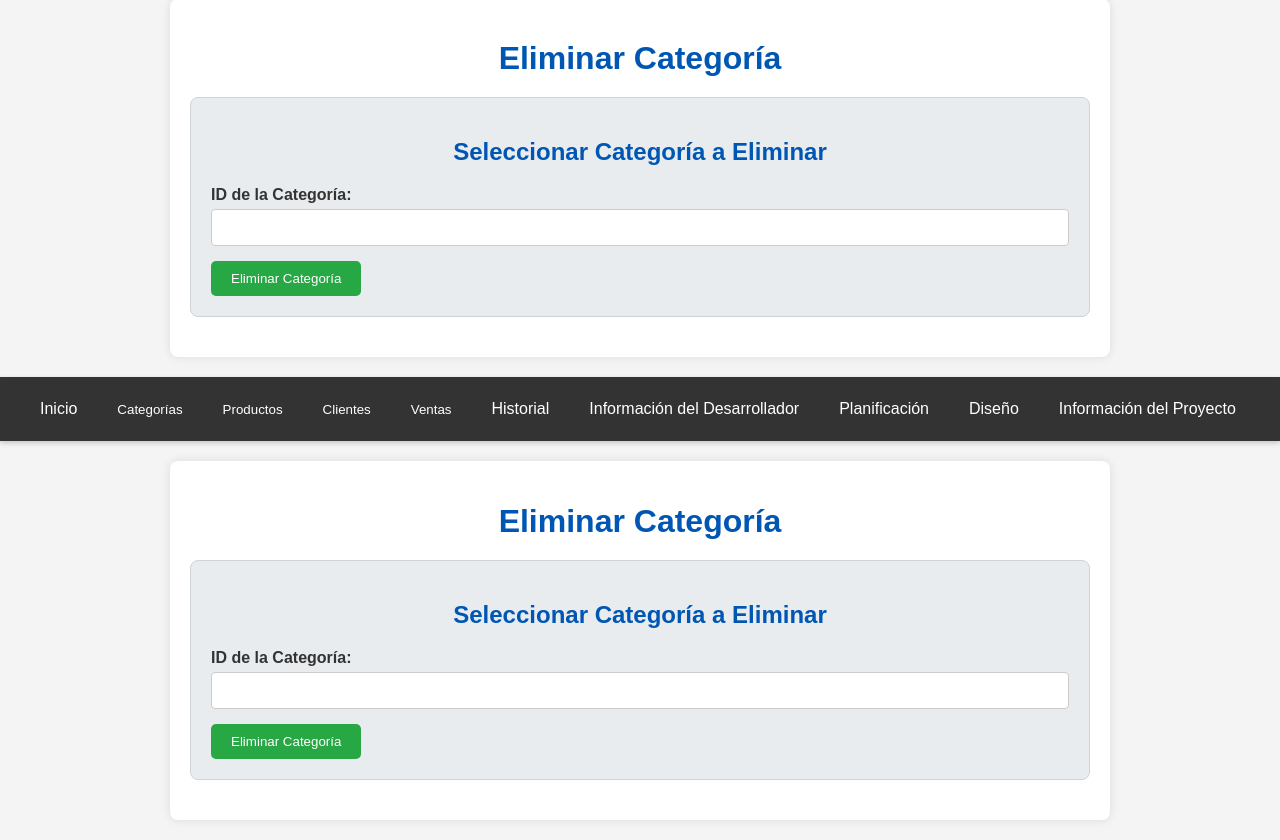
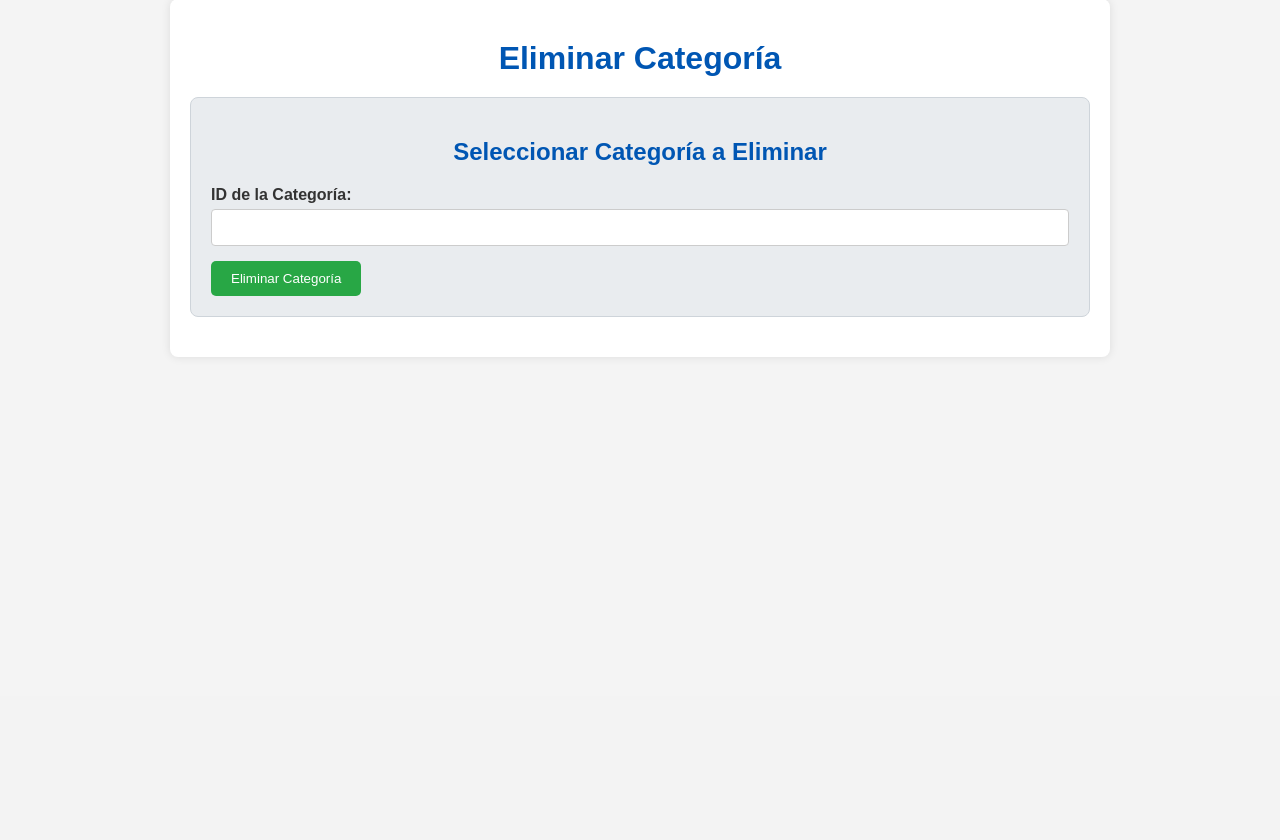
Before and after one commit to Davidvg077/proyecto_valeo_api, a FastAPI app: page /categorias/delete in a window 1280 px wide. Shown: the part 104-944 px from the top of the page. After the commit the page ends 421 px from the top, so only its background shows below. Run offline with FastAPI, Linux system fonts and the light colour scheme; parts of the project's set-up code (start-up, migrations or seed data) failed here and were passed over.

Commit message:
correcion de errores

```diff
--- a/templates/categorias/delete.html
+++ b/templates/categorias/delete.html
@@ -76,7 +76,7 @@
             }
 
             try {
-                const response = await fetch(`/categorias/${id}`, {
+                const response = await fetch(/categorias/${id}, {
                     method: 'DELETE'
                 });
 
@@ -85,7 +85,7 @@
                     document.getElementById('deleteForm').reset();
                 } else {
                     const error = await response.json();
-                    document.getElementById('message').innerHTML = `<p style="color: red;">Error: ${error.detail}</p>`;
+                    document.getElementById('message').innerHTML = <p style="color: red;">Error: ${error.detail}</p>;
                 }
             } catch (error) {
                 console.error('Error:', error);
@@ -93,66 +93,3 @@
             }
         });
     </script>
-</body>
-</html>
-    <title>Eliminar Categoría</title>
-    <link rel="stylesheet" href="/static/css/style.css" />
-</head>
-<body>
-    <nav class="navbar">
-        <a href="/">Inicio</a>
-        <div class="dropdown">
-            <button class="dropbtn">Categorías</button>
-            <div class="dropdown-content">
-                <a href="/categorias/create">Crear Categoría</a>
-                <a href="/categorias/read">Ver Categorías</a>
-                <a href="/categorias/update">Actualizar Categoría</a>
-                <a href="/categorias/delete">Eliminar Categoría</a>
-            </div>
-        </div>
-        <div class="dropdown">
-            <button class="dropbtn">Productos</button>
-            <div class="dropdown-content">
-                <a href="/productos/create">Crear Producto</a>
-                <a href="/productos/read">Ver Productos</a>
-                <a href="/productos/update">Actualizar Producto</a>
-                <a href="/productos/delete">Eliminar Producto</a>
-            </div>
-        </div>
-        <div class="dropdown">
-            <button class="dropbtn">Clientes</button>
-            <div class="dropdown-content">
-                <a href="/clientes/create">Crear Cliente</a>
-                <a href="/clientes/read">Ver Clientes</a>
-                <a href="/clientes/update">Actualizar Cliente</a>
-                <a href="/clientes/delete">Eliminar Cliente</a>
-            </div>
-        </div>
-        <div class="dropdown">
-            <button class="dropbtn">Ventas</button>
-            <div class="dropdown-content">
-                <a href="/ventas/create">Crear Venta</a>
-                <a href="/ventas/read">Ver Ventas</a>
-            </div>
-        </div>
-        <a href="/historial">Historial</a>
-        <a href="/developer-info">Información del Desarrollador</a>
-        <a href="/planning">Planificación</a>
-        <a href="/design">Diseño</a>
-        <a href="/informacion-del-proyecto">Información del Proyecto</a>
-    </nav>
-    <div class="container">
-        <h1>Eliminar Categoría</h1>
-
-        <div class="delete-section">
-            <h2>Seleccionar Categoría a Eliminar</h2>
-            <form method="post" action="/categorias/delete">
-                <label for="id">ID de la Categoría:</label>
-                <input type="number" id="id" name="id" required />
-
-                <button type="submit">Eliminar Categoría</button>
-            </form>
-        </div>
-    </div>
-</body>
-</html>
```
